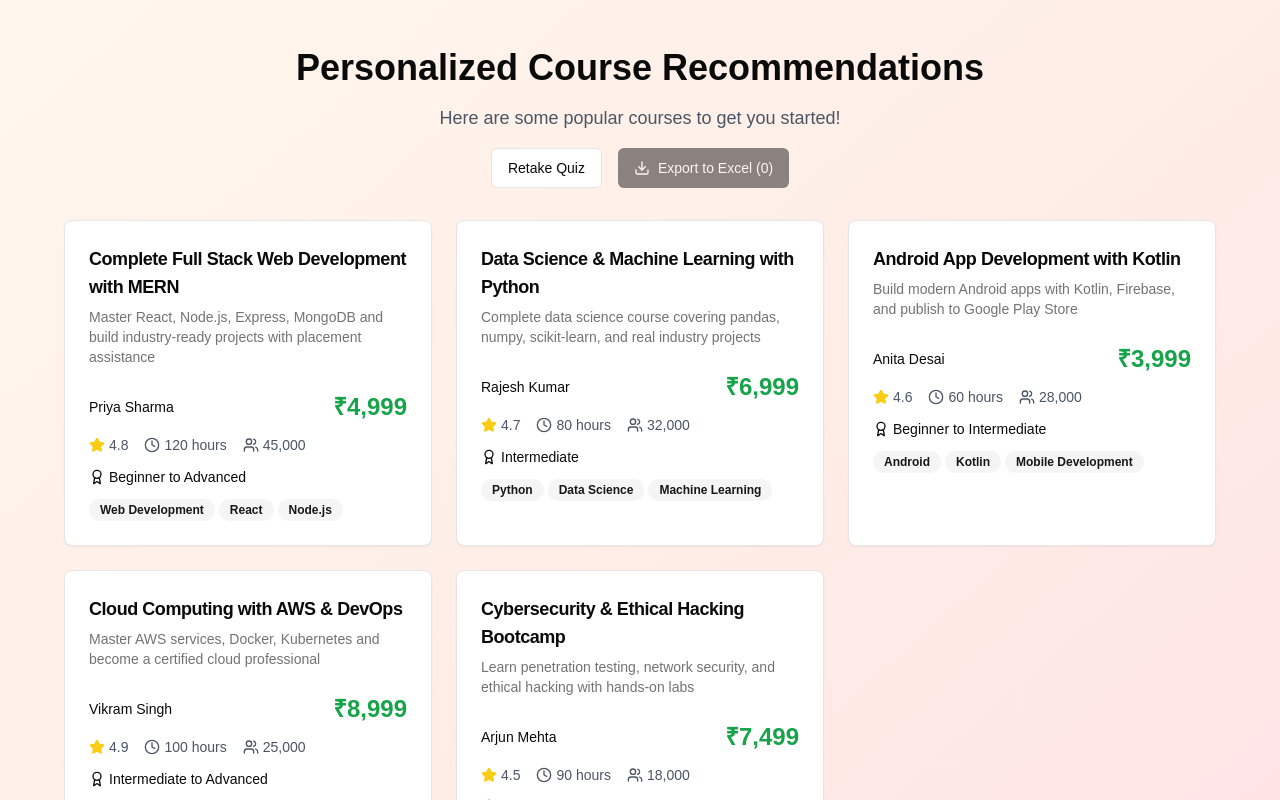
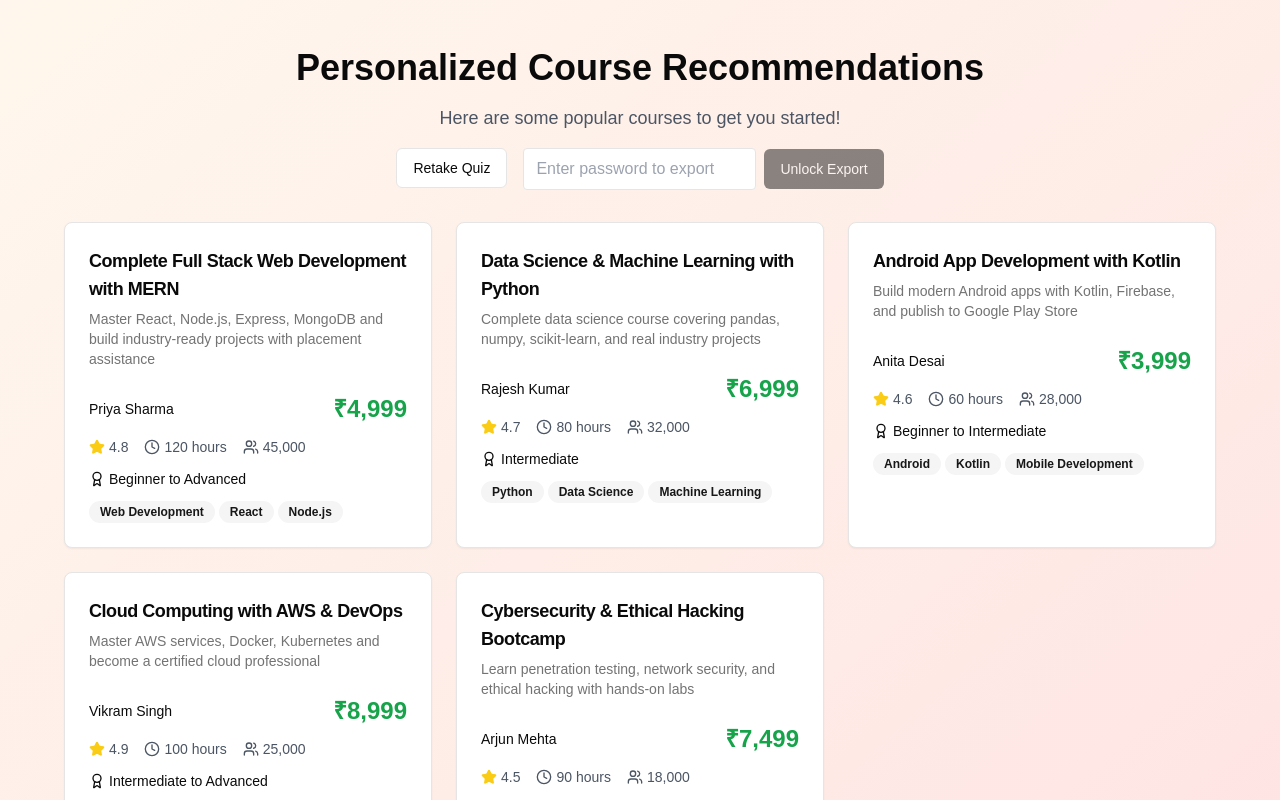
Before and after one commit to avinashjgtp10/quizApp, a Next.js app: page /results in a window 1280 px wide. Shown: the top 800 px of the page. Built offline with nearby package versions, Linux system fonts and the light colour scheme; no server answers; the database is empty.

Commit message:
Password added

```diff
--- a/app/results/page.tsx
+++ b/app/results/page.tsx
@@ -99,6 +99,8 @@ export default function ResultsPage() {
   const [loading, setLoading] = useState(true)
   const [submissions, setSubmissions] = useState<any[]>([])
   const [isExporting, setIsExporting] = useState(false)
+  const [passwordInput, setPasswordInput] = useState("")
+  const [isExportAuthorized, setIsExportAuthorized] = useState(false)
   const router = useRouter()
 
   // Fetch submissions from Firebase
@@ -189,6 +191,15 @@ export default function ResultsPage() {
     }
   }
 
+  const handleAuthorize = () => {
+    if (passwordInput === "1234") {
+      setIsExportAuthorized(true)
+      setPasswordInput("")
+    } else {
+      alert("Incorrect password")
+    }
+  }
+
   if (loading) {
     return (
       <div className="flex items-center justify-center h-screen bg-gray-50">
@@ -214,6 +225,20 @@ export default function ResultsPage() {
             <Button onClick={handleRetakeQuiz} variant="outline">
               Retake Quiz
             </Button>
+            {!isExportAuthorized ? (
+              <div className="flex items-center gap-2">
+                <input
+                  type="password"
+                  value={passwordInput}
+                  onChange={(e) => setPasswordInput(e.target.value)}
+                  placeholder="Enter password to export"
+                  className="px-3 py-2 border rounded"
+                />
+                <Button onClick={handleAuthorize} disabled={!passwordInput}>
+                  Unlock Export
+                </Button>
+              </div>
+            ) : (
               <Button
                 onClick={handleExportToExcel}
                 disabled={isExporting || submissions.length === 0}
@@ -222,6 +247,7 @@ export default function ResultsPage() {
                 <Download className="w-4 h-4" />
                 {isExporting ? "Exporting..." : `Export to Excel (${submissions.length})`}
               </Button>
+            )}
           </div>
         </div>
 
--- a/package.json
+++ b/package.json
@@ -1,6 +1,7 @@
 {
   "name": "my-nextjs-app",
   "version": "1.0.0",
+  "homepage": "https://avinashjgtp10.github.io/quizApp",
   "private": true,
   "type": "module",
   "scripts": {
@@ -67,6 +68,7 @@
     "@types/node": "^22",
     "@types/react": "^19",
     "@types/react-dom": "^19",
+    "gh-pages": "^6.3.0",
     "postcss": "^8.5.0",
     "tailwindcss": "^3.4.17",
     "typescript": "^5.6.3"
```
Also changed, not shown: 1 other file (tests, documents, lock files or other folders). Lines whose indentation alone changed are shown as unchanged.
